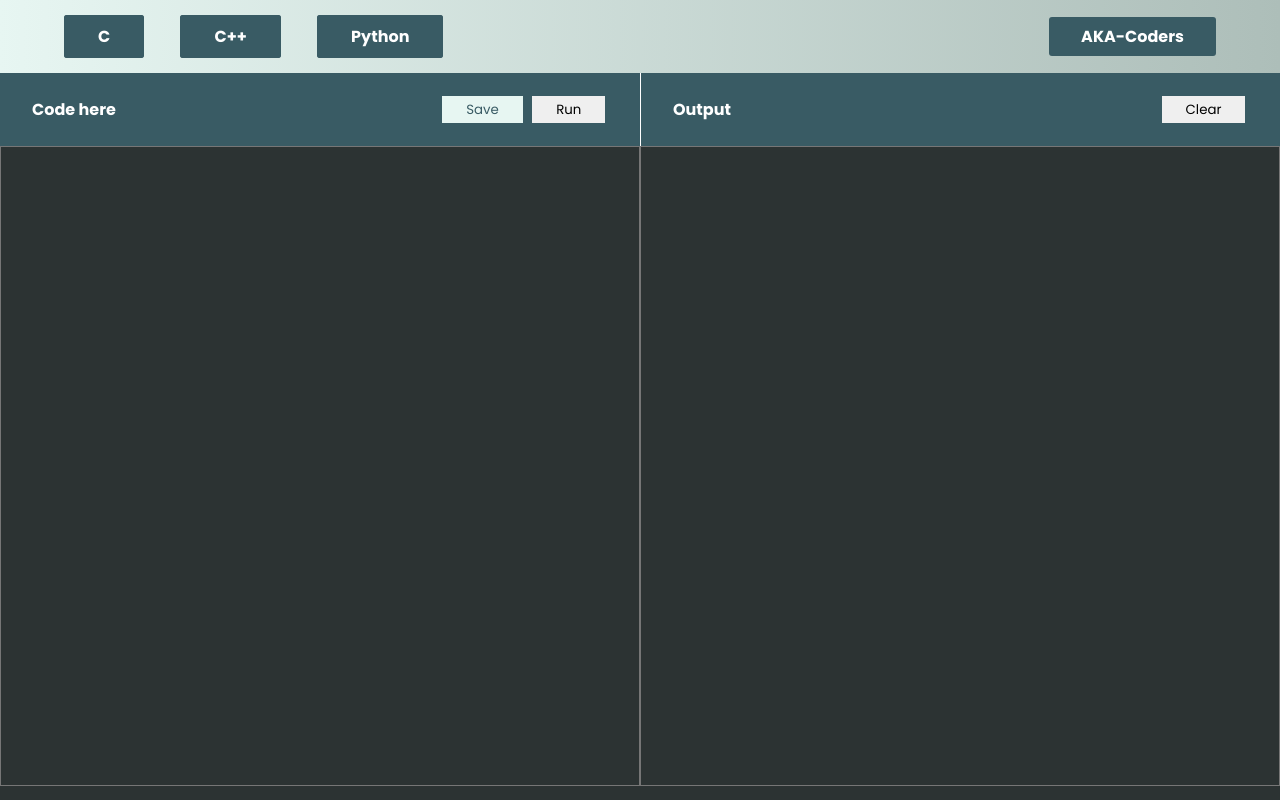
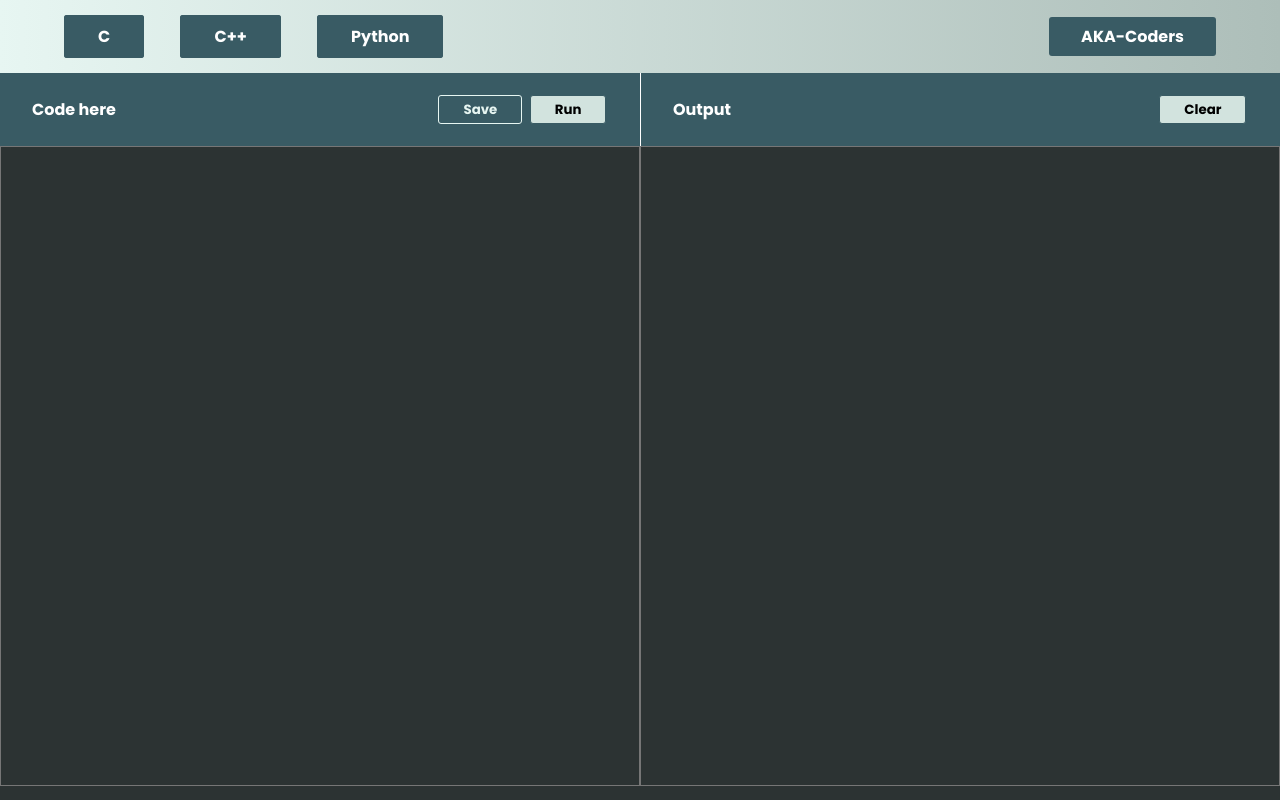
Before and after one commit to Abhay2342/aka-compiler, a plain HTML site: page index.html in a window 1280 px wide. In both pictures the pointer is over the button "Save". Drawn offline with Linux system fonts and the light colour scheme.

Commit message:
Buttons updated

```diff
--- a/style.css
+++ b/style.css
@@ -87,12 +87,16 @@ body {
   /* display: flex; */
   margin: 0rem 0.1rem;
   padding: 0.2rem 1.5rem;
+  font-weight: 700;
   border: 1px solid #395b64;
+  background-color: #d2e3de;
+  border-radius: 3px;
 }
 
 .up-nav div button:hover {
-  background-color: #e7f6f2;
-  color: #395b64;
+  background-color: #395b64;
+  border-color: #e7f6f2;
+  color: #e7f6f2;
   cursor: pointer;
 }
 #textarea-input {
```
